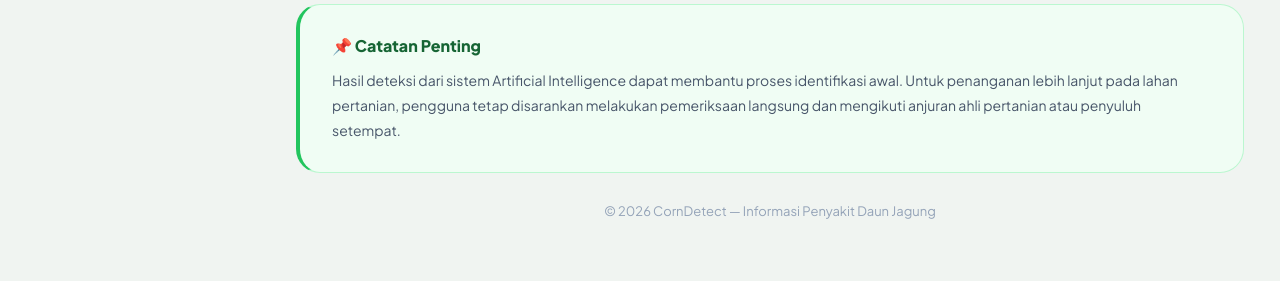
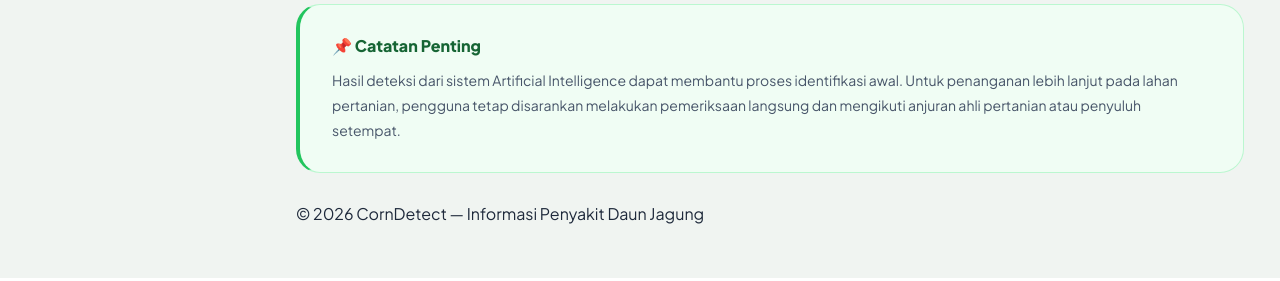
Before and after one commit to daraayu2828/CornDetect-Web, a Flask app: page /informasi in a window 1280 px wide. Shown: the part 1929-2210 px from the top of the page. Run offline with Flask 3, Linux system fonts and the light colour scheme.

Commit message:
Update informasi.html

```diff
--- a/templates/informasi.html
+++ b/templates/informasi.html
@@ -488,13 +488,6 @@
         line-height: 1.8;
     }
 
-    /* ─── FOOTER ─────────────────────────────── */
-    footer {
-        text-align: center;
-        font-size: 13px;
-        color: var(--slate-400);
-        padding-bottom: 8px;
-    }
 
     /* ─── MOBILE ─────────────────────────────── */
     @media (max-width: 820px) {
```
